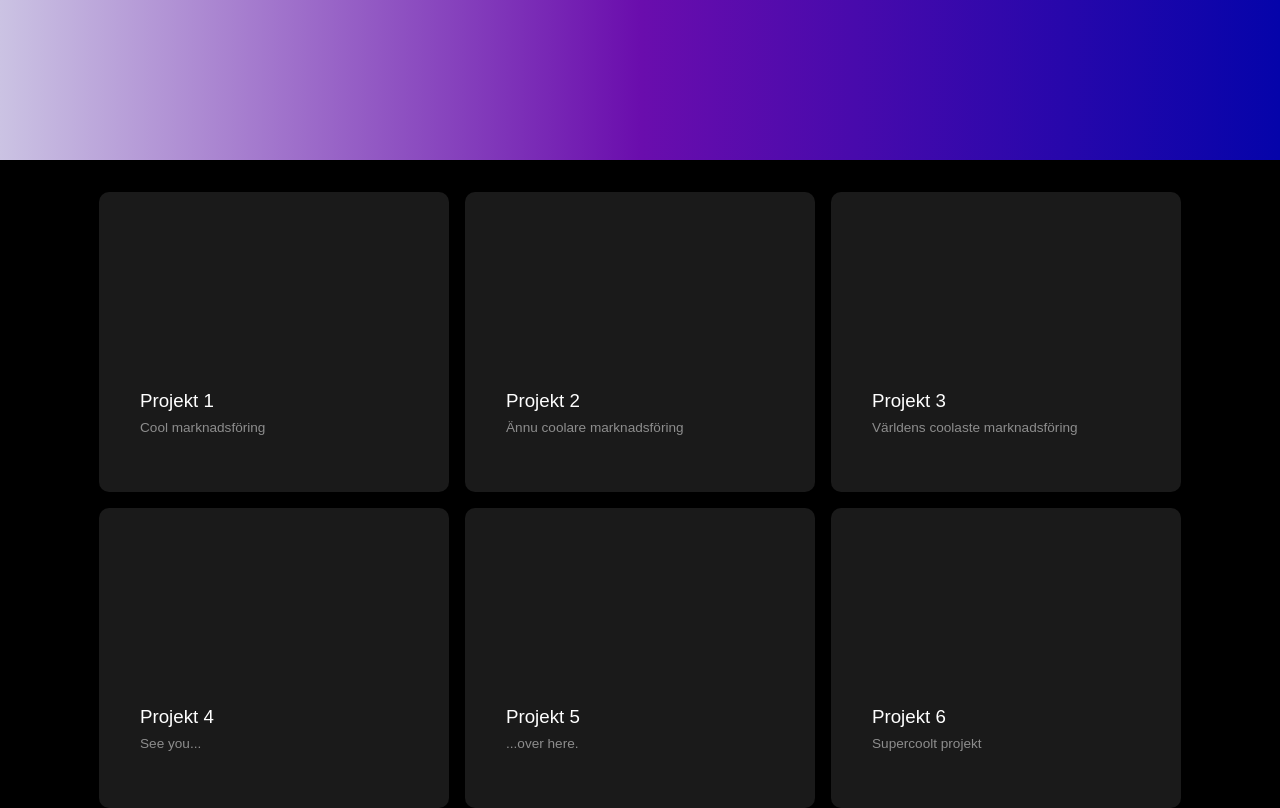
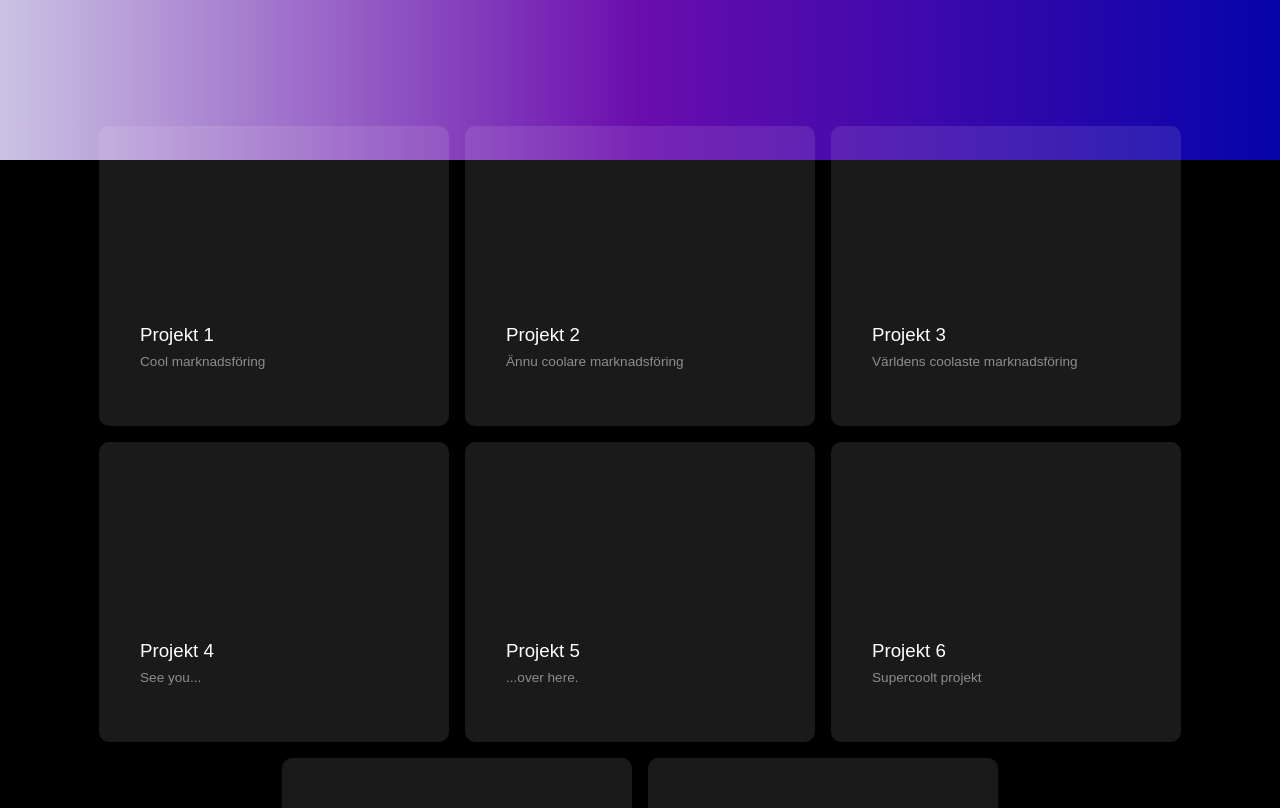
Before and after one commit to Lvl1Pichu/NOY, a React (Vite) app: page / in a window 1280 px wide. Shown: the part 640-1448 px from the top of the page. Built offline with nearby package versions, Linux system fonts and the light colour scheme.

Commit message:
Updated CSS and removed an empty href that caused bugs on the website

```diff
--- a/src/Components/Sidebar.tsx
+++ b/src/Components/Sidebar.tsx
@@ -9,7 +9,7 @@
 const Sidebar: React.FC<SidebarProps> = ({ isOpen, onClose }) => {
   return (
     <div className={`sidebar ${isOpen ? "open" : ""}`}>
-      <a className="closebtn" href="#" onClick={onClose}>
+      <a className="closebtn" onClick={onClose}>
         <span></span>
       </a>
       <a href="#">WE</a>
--- a/src/Style/Cards.css
+++ b/src/Style/Cards.css
@@ -4,6 +4,7 @@
   align-items: center;
   margin-top: 2rem;
   width: 100%;
+  height: 100vh;
 }
 
 #cards {
@@ -12,7 +13,7 @@
   justify-content: center;
   align-items: center;
   gap: 16px;
-  max-width: 1200px;
+  max-width: 1500px;
   width: 100%;
 }
 
@@ -104,11 +105,6 @@
 }
 
 @media (max-width: 1000px) {
-  body {
-    align-items: flex-start;
-    overflow: auto;
-  }
-
   #cards {
     max-width: 1000px;
     padding: 10px 0px;
@@ -151,7 +147,7 @@
   }
 }
 
-@media (max-width: 320px) {
+@media (max-width: 400px) {
   .card {
     width: 100%;
   }
--- a/src/Style/index.css
+++ b/src/Style/index.css
@@ -2,3 +2,7 @@
   margin: 0;
   font-family: Arial, Helvetica, sans-serif;
 }
+
+body {
+  background-color: black;
+}
```
